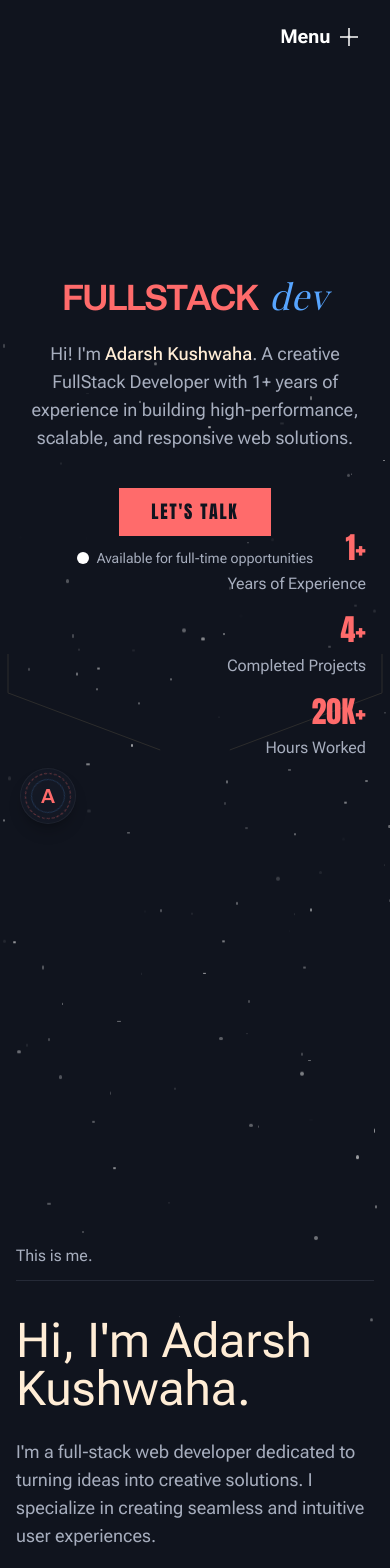
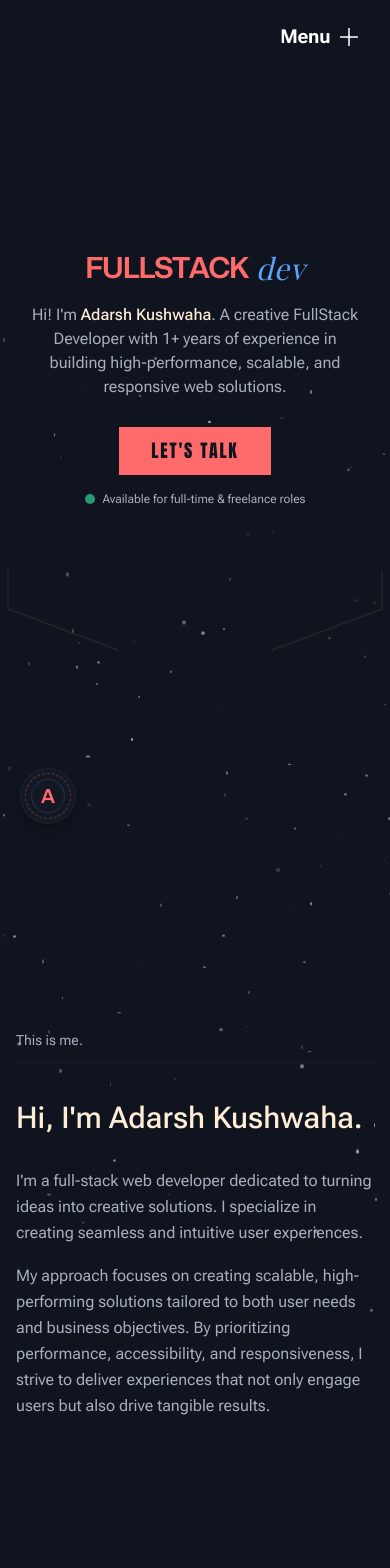
Before and after one commit to adarsh-devx/Portfolio, a Next.js app: page / in a window 390 px wide. Shown: the top 1568 px of the page. Built offline with nearby package versions, Linux system fonts and the light colour scheme.

Commit message:
style: optimize responsiveness, fluid typography, and mobile layout across sections

```diff
--- a/app/_components/AboutMe.tsx
+++ b/app/_components/AboutMe.tsx
@@ -52,33 +52,33 @@ const AboutMe = () => {
     );
 
     return (
-        <section className="pb-section" id="about-me">
-            <div className="container" ref={container}>
-                <h2 className="text-4xl md:text-6xl font-thin mb-20 slide-up-and-fade">
+        <section className="pb-section pt-8 sm:pt-16" id="about-me">
+            <div className="container px-4 sm:px-6" ref={container}>
+                <h2 className="text-2xl sm:text-4xl md:text-5xl lg:text-6xl font-thin mb-12 sm:mb-20 slide-up-and-fade leading-tight">
                     I believe in a user centered design approach, ensuring that
                     every project I work on is tailored to meet the specific
                     needs of its users.
                 </h2>
 
-                <p className="pb-3 border-b text-muted-foreground slide-up-and-fade">
+                <p className="pb-3 border-b border-border/40 text-muted-foreground slide-up-and-fade text-sm sm:text-base">
                     This is me.
                 </p>
 
-                <div className="grid md:grid-cols-12 mt-9">
+                <div className="grid md:grid-cols-12 gap-8 md:gap-4 mt-9">
                     <div className="md:col-span-5">
-                        <p className="text-5xl slide-up-and-fade">
+                        <p className="text-3xl sm:text-4xl md:text-5xl slide-up-and-fade font-medium leading-tight">
                             Hi, I&apos;m Adarsh Kushwaha.
                         </p>
                     </div>
                     <div className="md:col-span-7">
-                        <div className="text-lg text-muted-foreground max-w-[450px]">
-                            <p className="slide-up-and-fade">
+                        <div className="text-base sm:text-lg text-muted-foreground max-w-[480px] space-y-4">
+                            <p className="slide-up-and-fade leading-relaxed">
                                 I&apos;m a full-stack web developer dedicated to
                                 turning ideas into creative solutions. I
                                 specialize in creating seamless and intuitive
                                 user experiences.
                             </p>
-                            <p className="mt-3 slide-up-and-fade">
+                            <p className="slide-up-and-fade leading-relaxed">
                                 My approach focuses on creating scalable,
                                 high-performing solutions tailored to both user
                                 needs and business objectives. By prioritizing
--- a/app/_components/Banner.tsx
+++ b/app/_components/Banner.tsx
@@ -40,17 +40,17 @@ const Banner = () => {
             ref={containerRef}
         >
             <ArrowAnimation />
-            <div className="container h-[100svh] min-h-[530px] flex flex-col justify-center items-center text-center relative">
+            <div className="container min-h-[90svh] sm:min-h-[100svh] py-20 sm:py-0 flex flex-col justify-center items-center text-center relative px-4 sm:px-6">
                 <div className="flex flex-col justify-center items-center w-full z-[1]">
-                    <h1 className="banner-title slide-up-and-fade leading-none text-4xl sm:text-[6.5vw] whitespace-nowrap">
+                    <h1 className="banner-title slide-up-and-fade leading-none text-3xl xs:text-4xl sm:text-5xl md:text-6xl lg:text-[6.5vw] flex flex-wrap items-center justify-center gap-2 sm:gap-3">
                         <span className="font-butter text-primary uppercase tracking-tighter">
                             FULLSTACK
                         </span>
-                        <span className="font-max lowercase text-secondary tracking-wide ml-3">
+                        <span className="font-max lowercase text-secondary tracking-wide">
                             dev
                         </span>
                     </h1>
-                    <p className="banner-description slide-up-and-fade mt-6 text-lg text-muted-foreground max-w-[500px]">
+                    <p className="banner-description slide-up-and-fade mt-5 sm:mt-6 text-base sm:text-lg text-muted-foreground max-w-[500px] px-2">
                         Hi! I&apos;m{' '}
                         <span className="font-medium text-foreground">
                             Adarsh Kushwaha
@@ -63,38 +63,38 @@ const Banner = () => {
                         as="link"
                         href={`mailto:${GENERAL_INFO.email}`}
                         variant="primary"
-                        className="mt-9 banner-button slide-up-and-fade"
+                        className="mt-7 sm:mt-9 banner-button slide-up-and-fade"
                     >
                         Let&apos;s Talk
                     </Button>
 
-                    <div className="flex items-center gap-2 mt-3">
-                        <span className="size-3 rounded-full bg-white"></span>
-                        <span className="text-sm text-muted-foreground">
-                            Available for full-time opportunities
+                    <div className="flex items-center gap-2 mt-4">
+                        <span className="size-2.5 sm:size-3 rounded-full bg-emerald-400 animate-pulse"></span>
+                        <span className="text-xs sm:text-sm text-muted-foreground">
+                            Available for full-time & freelance roles
                         </span>
                     </div>
                 </div>
             </div>
 
-            <div className="absolute bottom-[10%] right-6 md:right-10 lg:right-16 flex flex-col items-end gap-4 md:gap-8 text-right z-[2]">
+            <div className="hidden sm:flex absolute bottom-[8%] right-6 md:right-10 lg:right-16 flex-col items-end gap-3 sm:gap-6 md:gap-8 text-right z-[2]">
                 <div className="slide-up-and-fade">
-                    <h5 className="text-3xl sm:text-4xl font-anton text-primary mb-1.5">
+                    <h5 className="text-2xl sm:text-3xl md:text-4xl font-anton text-primary mb-0.5 sm:mb-1.5">
                         1+
                     </h5>
-                    <p className="text-muted-foreground">Years of Experience</p>
+                    <p className="text-xs sm:text-sm text-muted-foreground">Years Experience</p>
                 </div>
                 <div className="slide-up-and-fade">
-                    <h5 className="text-3xl sm:text-4xl font-anton text-primary mb-1.5">
-                        4+
+                    <h5 className="text-2xl sm:text-3xl md:text-4xl font-anton text-primary mb-0.5 sm:mb-1.5">
+                        5+
                     </h5>
-                    <p className="text-muted-foreground">Completed Projects</p>
+                    <p className="text-xs sm:text-sm text-muted-foreground">Completed Projects</p>
                 </div>
                 <div className="slide-up-and-fade">
-                    <h5 className="text-3xl sm:text-4xl font-anton text-primary mb-1.5">
+                    <h5 className="text-2xl sm:text-3xl md:text-4xl font-anton text-primary mb-0.5 sm:mb-1.5">
                         20K+
                     </h5>
-                    <p className="text-muted-foreground">Hours Worked</p>
+                    <p className="text-xs sm:text-sm text-muted-foreground">Hours Worked</p>
                 </div>
             </div>
         </section>
--- a/app/_components/Skills.tsx
+++ b/app/_components/Skills.tsx
@@ -58,35 +58,35 @@ const Skills = () => {
     );
 
     return (
-        <section id="my-stack" ref={containerRef}>
-            <div className="container">
+        <section id="my-stack" ref={containerRef} className="py-8 sm:py-16">
+            <div className="container px-4 sm:px-6">
                 <SectionTitle title="My Stack" />
 
-                <div className="space-y-20">
+                <div className="space-y-14 sm:space-y-20">
                     {Object.entries(MY_STACK).map(([key, value]) => (
-                        <div className="grid sm:grid-cols-12" key={key}>
+                        <div className="grid sm:grid-cols-12 gap-4 sm:gap-6" key={key}>
                             <div className="sm:col-span-5">
-                                <p className="slide-up text-5xl font-anton leading-none text-muted-foreground uppercase">
+                                <p className="slide-up text-3xl sm:text-4xl md:text-5xl font-anton leading-none text-muted-foreground uppercase mb-4 sm:mb-0">
                                     {key}
                                 </p>
                             </div>
 
-                            <div className="sm:col-span-7 flex gap-x-11 gap-y-9 flex-wrap">
+                            <div className="sm:col-span-7 flex gap-x-6 sm:gap-x-10 gap-y-6 sm:gap-y-8 flex-wrap">
                                 {value.map((item) => (
                                     <div
-                                        className="slide-up flex gap-3.5 items-center leading-none"
+                                        className="slide-up flex gap-3 items-center leading-none bg-card/20 sm:bg-transparent px-3 py-2 sm:p-0 rounded-lg border border-border/20 sm:border-none"
                                         key={item.name}
                                     >
-                                        <div>
+                                        <div className="shrink-0">
                                             <Image
                                                 src={item.icon}
                                                 alt={item.name}
-                                                width="40"
-                                                height="40"
-                                                className="max-h-10"
+                                                width="36"
+                                                height="36"
+                                                className="max-h-8 sm:max-h-10 w-auto"
                                             />
                                         </div>
-                                        <span className="text-2xl capitalize">
+                                        <span className="text-lg sm:text-2xl capitalize font-medium">
                                             {item.name}
                                         </span>
                                     </div>
```
Also changed, not shown: public/all-peeps.png (added), public/images/peeps/all-peeps.png (added).
